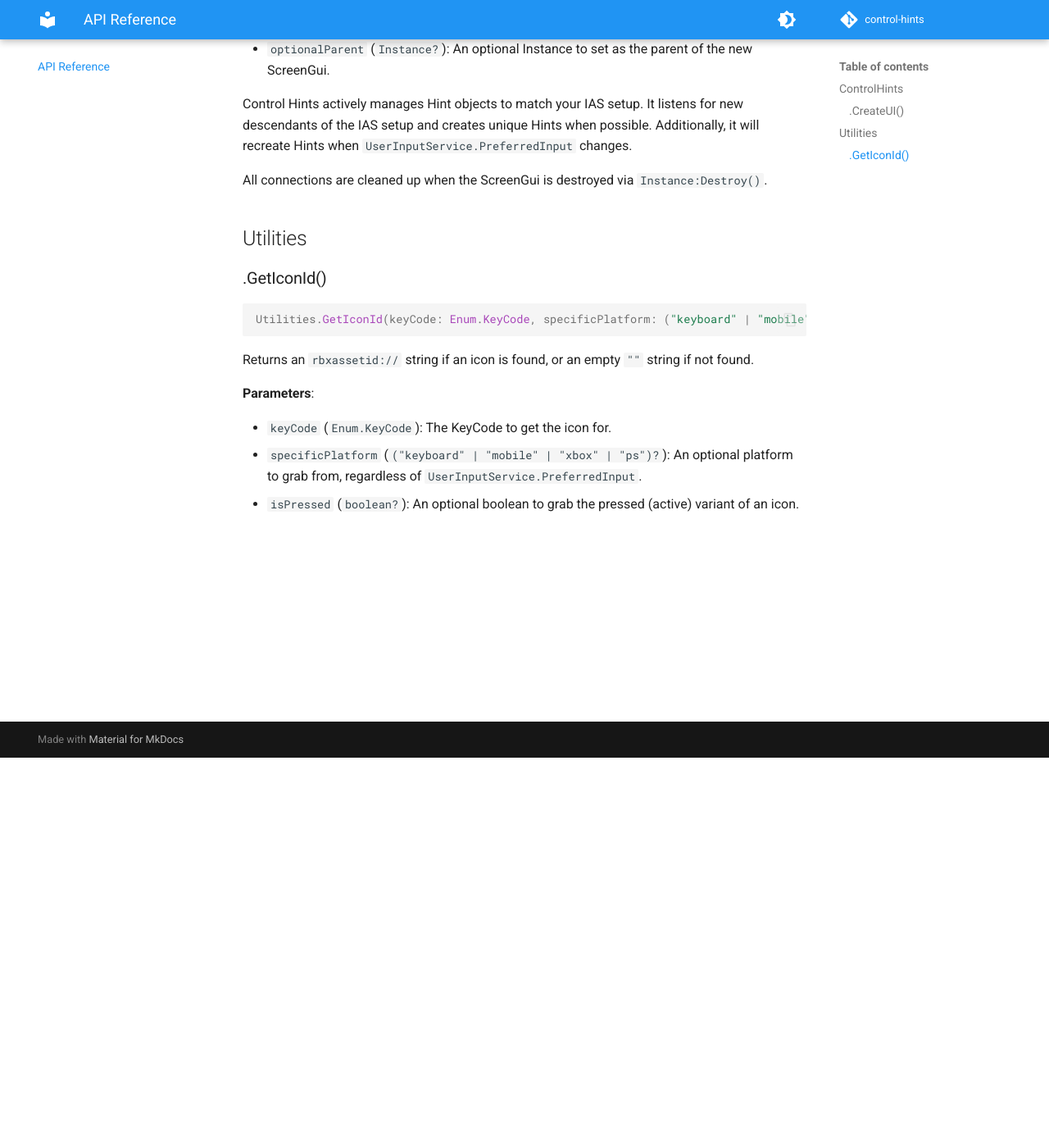
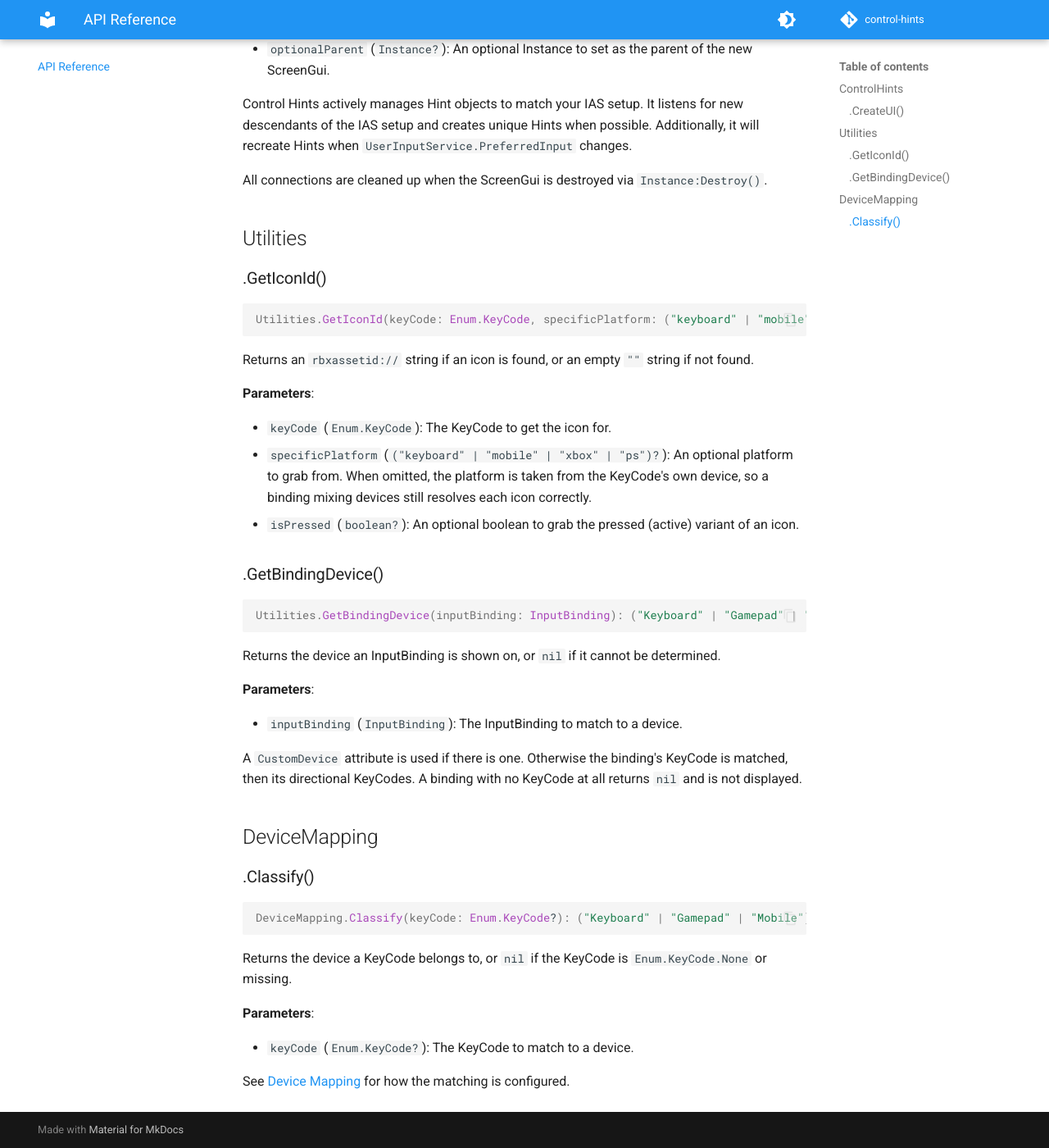
Before and after one commit to btc7274/control-hints, an MkDocs documentation site: the page built from docs/api-reference.md, in a window 1280 px wide and 1400 px high, scrolled down 476 px. Shown: the whole window at 82% size. Built offline with MkDocs 1.6.1 and Material for MkDocs 9.7.7, drawn with Linux system fonts in a browser that asks for light colours; plug-ins that fetch from the network failed and are left out; comment, search, counter and statistics services are not loaded.

Commit message:
Update documentation for 2.2
- Platform detection now comes from a binding's KeyCode, not its name
- Document the CustomDevice attribute and InputBinding.DisplayImage
- Add a Device Mapping page for the new DeviceMapping module
- Add ENABLED_DEVICES to the settings table
- Add GetBindingDevice and DeviceMapping.Classify to the API reference

Co-Authored-By: Claude Opus 5 <noreply@anthropic.com>

````diff
--- a/docs/api-reference.md
+++ b/docs/api-reference.md
@@ -32,5 +32,35 @@ Returns an `rbxassetid://` string if an icon is found, or an empty `""` string i
 **Parameters**:
 
 - `keyCode` (`Enum.KeyCode`): The KeyCode to get the icon for.
-- `specificPlatform` (`("keyboard" | "mobile" | "xbox" | "ps")?`): An optional platform to grab from, regardless of `UserInputService.PreferredInput`.
+- `specificPlatform` (`("keyboard" | "mobile" | "xbox" | "ps")?`): An optional platform to grab from. When omitted, the platform is taken from the KeyCode's own device, so a binding mixing devices still resolves each icon correctly.
 - `isPressed` (`boolean?`): An optional boolean to grab the pressed (active) variant of an icon.
+
+### .GetBindingDevice()
+
+```luau
+Utilities.GetBindingDevice(inputBinding: InputBinding): ("Keyboard" | "Gamepad" | "Mobile")?
+```
+
+Returns the device an InputBinding is shown on, or `nil` if it cannot be determined.
+
+**Parameters**:
+
+- `inputBinding` (`InputBinding`): The InputBinding to match to a device.
+
+A `CustomDevice` attribute is used if there is one. Otherwise the binding's KeyCode is matched, then its directional KeyCodes. A binding with no KeyCode at all returns `nil` and is not displayed.
+
+## DeviceMapping
+
+### .Classify()
+
+```luau
+DeviceMapping.Classify(keyCode: Enum.KeyCode?): ("Keyboard" | "Gamepad" | "Mobile")?
+```
+
+Returns the device a KeyCode belongs to, or `nil` if the KeyCode is `Enum.KeyCode.None` or missing.
+
+**Parameters**:
+
+- `keyCode` (`Enum.KeyCode?`): The KeyCode to match to a device.
+
+See [Device Mapping](customization/device-mapping.md) for how the matching is configured.
--- a/mkdocs.yml
+++ b/mkdocs.yml
@@ -74,3 +74,4 @@ nav:
       - Display Styles: customization/display-styles.md
       - Attributes: customization/attributes.md
       - Sorting: customization/sorting.md
+      - Device Mapping: customization/device-mapping.md
````
Also changed, not shown: docs/customization.md (+1 -1 lines), docs/customization/attributes.md (+14 -1 lines), docs/customization/device-mapping.md (added, +28 -0 lines), docs/customization/settings.md (+1 -0 lines), docs/getting-started.md (+11 -4 lines).
